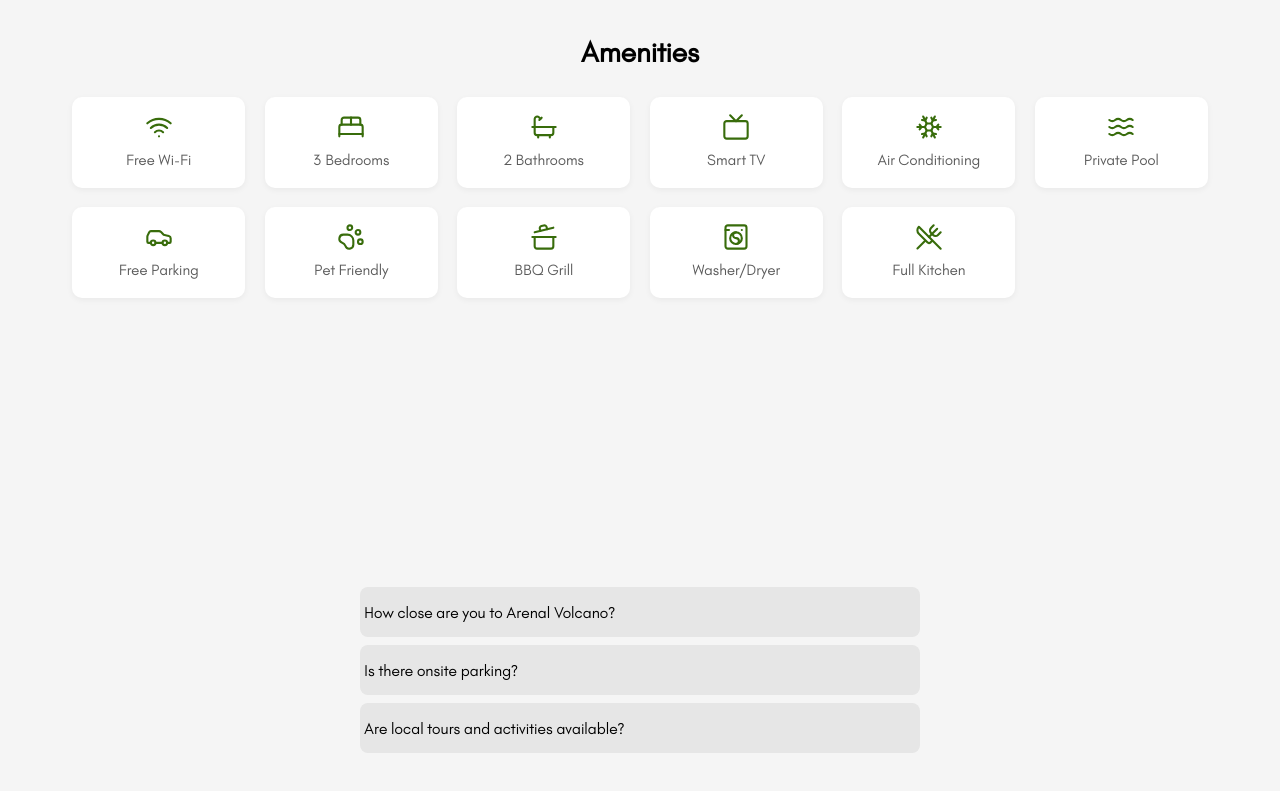
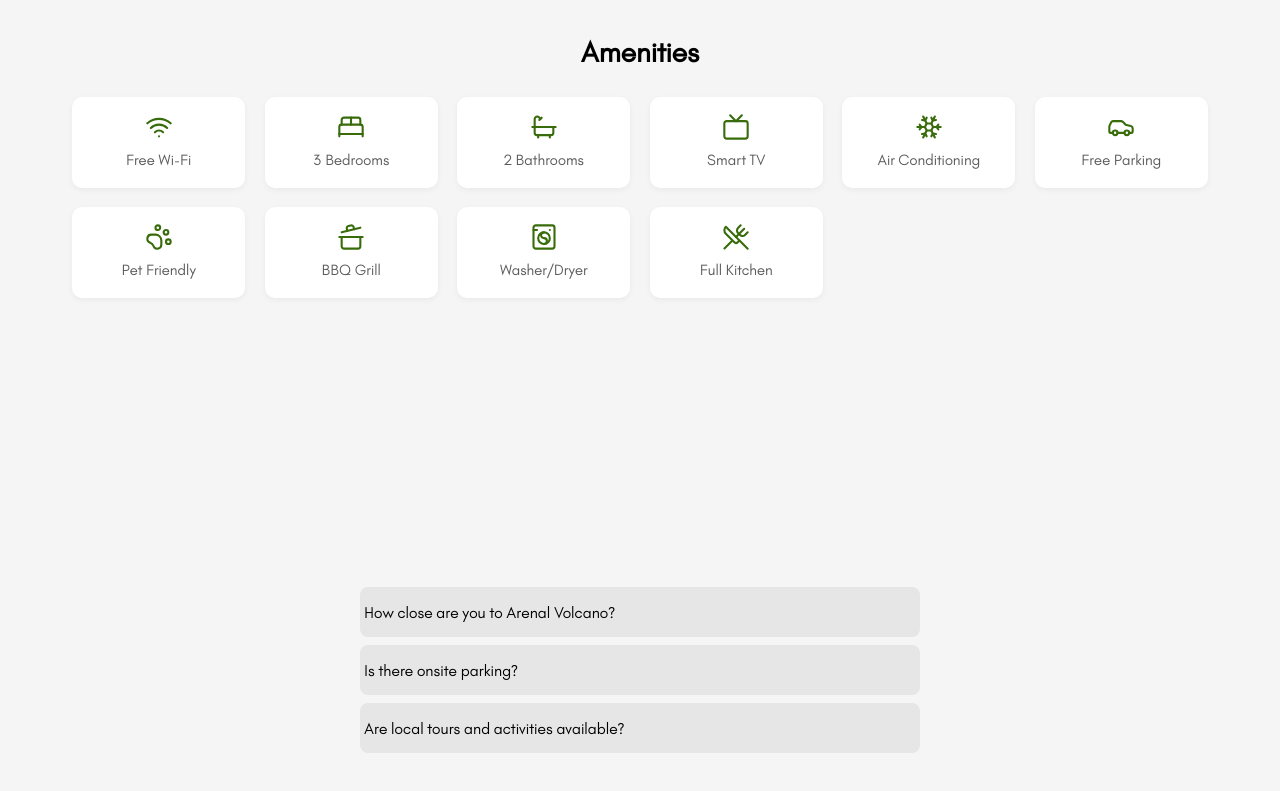
Before and after one commit to lunalabscr/echo-frontend, a React (Vite) app: page / in a window 1280 px wide. Shown: the part 2450-3241 px from the top of the page. Built offline with nearby package versions, Linux system fonts and the light colour scheme.

Commit message:
changed amenities

```diff
--- a/public/locales/en/translation.json
+++ b/public/locales/en/translation.json
@@ -82,7 +82,6 @@
     "bathrooms": "2 Bathrooms",
     "tv": "Smart TV",
     "ac": "Air Conditioning",
-    "pool": "Private Pool",
     "parking": "Free Parking",
     "petFriendly": "Pet Friendly",
     "bbq": "BBQ Grill",
--- a/public/locales/es/translation.json
+++ b/public/locales/es/translation.json
@@ -84,7 +84,6 @@
     "bathrooms": "2 Baños",
     "tv": "Televisión inteligente",
     "ac": "Aire acondicionado",
-    "pool": "Piscina privada",
     "parking": "Estacionamiento gratuito",
     "petFriendly": "Apto para mascotas",
     "bbq": "Parrilla BBQ",
--- a/public/locales/pt/translation.json
+++ b/public/locales/pt/translation.json
@@ -82,7 +82,6 @@
     "bathrooms": "2 Banheiros",
     "tv": "Smart TV",
     "ac": "Ar-condicionado",
-    "pool": "Piscina privativa",
     "parking": "Estacionamento grátis",
     "petFriendly": "Aceita animais",
     "bbq": "Churrasqueira",
--- a/src/components/amenities/index.tsx
+++ b/src/components/amenities/index.tsx
@@ -9,7 +9,6 @@ import {
   PawPrint,
   CookingPot,
   WashingMachine,
-  Waves,
   UtensilsCrossed,
 } from "lucide-react";
 import styles from "./Amenities.module.scss";
@@ -23,7 +22,6 @@ export const Amenities = () => {
     { icon: Bath, label: t("amenities.bathrooms") },
     { icon: Tv, label: t("amenities.tv") },
     { icon: Snowflake, label: t("amenities.ac") },
-    { icon: Waves, label: t("amenities.pool") },
     { icon: Car, label: t("amenities.parking") },
     { icon: PawPrint, label: t("amenities.petFriendly") },
     { icon: CookingPot, label: t("amenities.bbq") },
```
